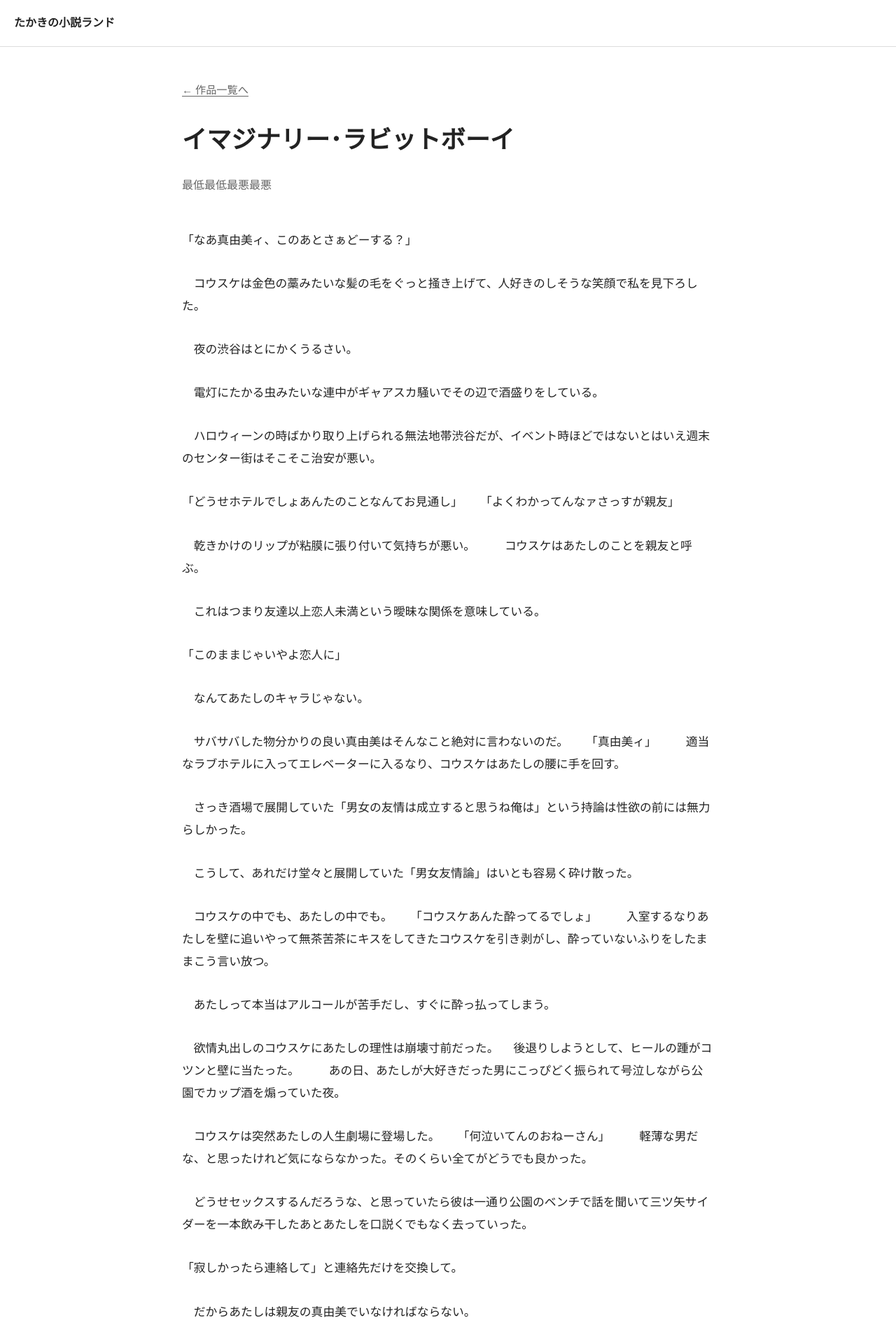
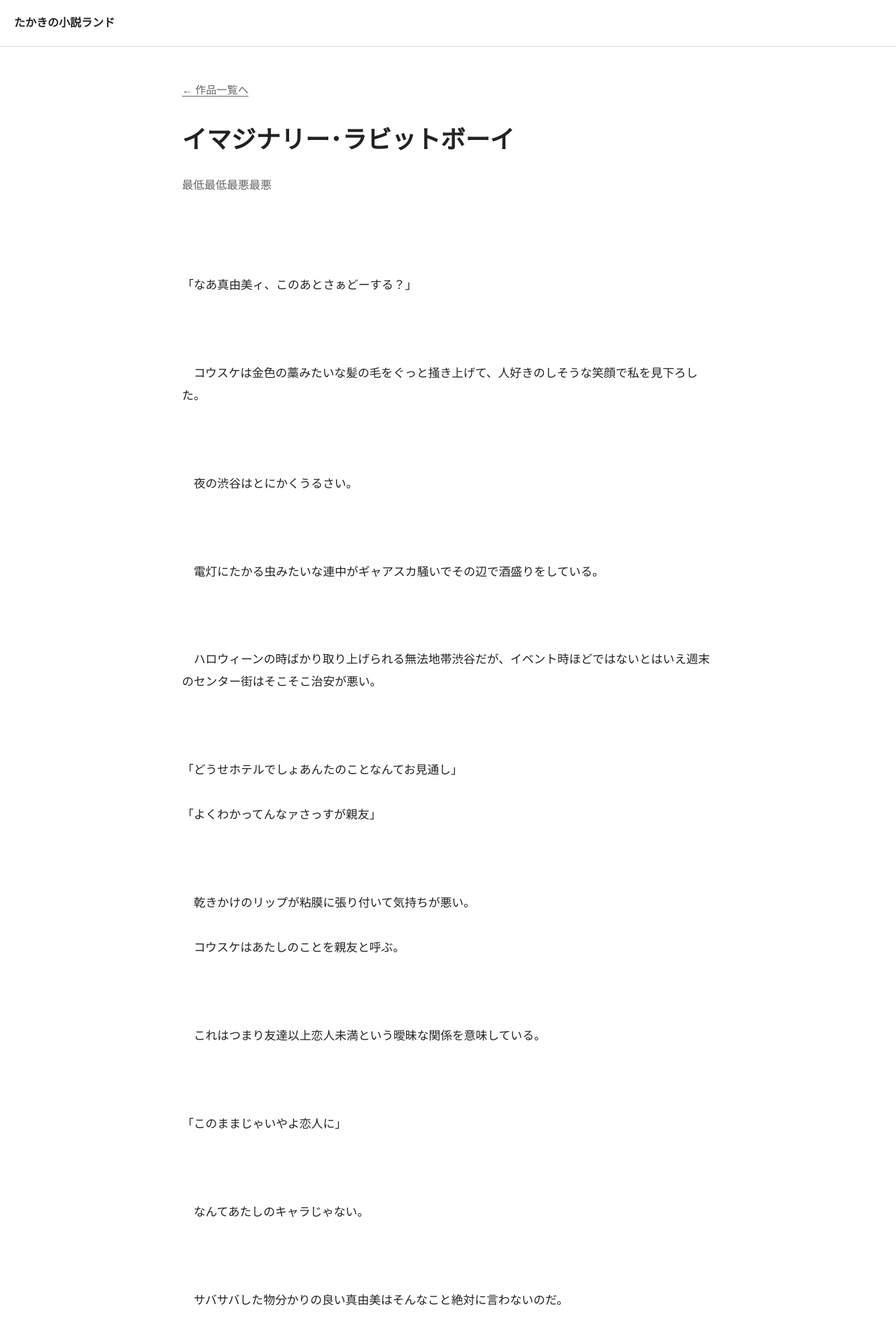
Before and after one commit to takakiiiii/novel_site, a Jekyll site: the page built from _chapters/short-stories/02.md, in a window 1280 px wide. Shown: the top 1911 px of the page at 70% size. Built offline with Jekyll 4.4.1, drawn with Linux system fonts in a browser that asks for light colours.

Commit message:
style.css を更新

```diff
--- a/assets/style.css
+++ b/assets/style.css
@@ -118,3 +118,6 @@ h2 {
     line-height: 1.85;
   }
 }
+.novel-body {
+  white-space: pre-wrap;
+}
```
